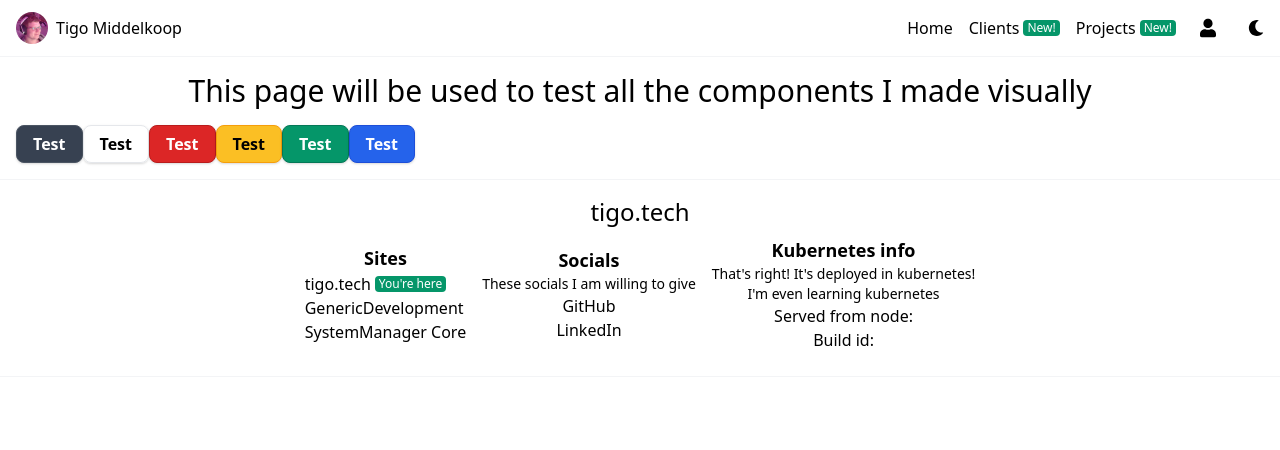
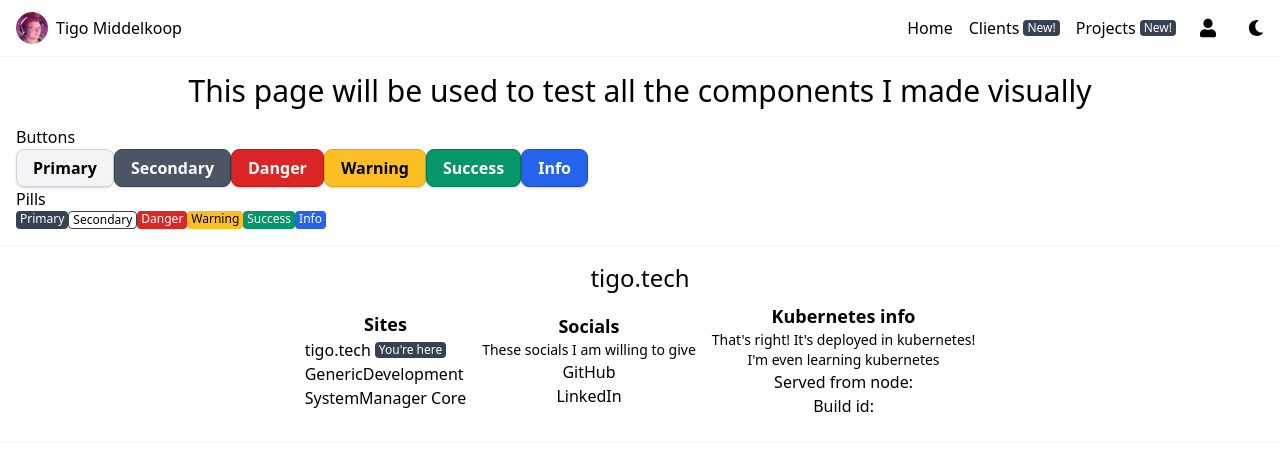
Before and after one commit to tigomiddelkoop/Portfolio, a Next.js app: page /test in a window 1280 px wide. Shown: the top 450 px of the page. Built offline with nearby package versions, Linux system fonts and the light colour scheme.

Commit message:
Worked on the footer, buttons and the pills. Updated the test page to include the new components

```diff
--- a/src/components/Pill.tsx
+++ /dev/null
@@ -1,9 +0,0 @@
-export default function Pill({children}) {
-
-
-    return (
-        <div className={"bg-green-600 text-white rounded px-1 font-light text-xs"}>
-            {children}
-        </div>
-    )
-}
--- a/src/components/button.module.scss
+++ b/src/components/button.module.scss
@@ -7,7 +7,7 @@
 }
 
 .secondary {
-  @apply button text-black
+  @apply button text-black border-gray-700 text-white bg-gray-600
 }
 
 .success {
--- a/src/components/footer.tsx
+++ b/src/components/footer.tsx
@@ -1,9 +1,9 @@
-import Pill from "./Pill";
+import Pill from "./pill";
 import styles from "./footer.module.scss"
 
 export default function Footer() {
 
-    return <div
+    return <footer
         className={"p-4 border-t border-b border-gray-100 items-center justify-center text-center"}>
         <h1 className={"text-2xl"}>tigo.tech</h1>
         <div className={"flex flex-col lg:flex-row items-center justify-center text-center"}>
@@ -35,6 +35,6 @@ export default function Footer() {
                 <p>Build id:</p>
             </div>
         </div>
-    </div>
+    </footer>
 
 }
--- a/src/components/navbar.tsx
+++ b/src/components/navbar.tsx
@@ -1,7 +1,7 @@
 import Link from "next/link"
 import Image from "next/image"
 import styles from "./navbar.module.scss"
-import Pill from "./Pill";
+import Pill from "./pill";
 import {useRouter} from 'next/router'
 
 import {useState} from "react";
--- /dev/null
+++ b/src/components/pill.module.scss
@@ -0,0 +1,27 @@
+.pill {
+  @apply rounded px-1 font-light text-xs;
+}
+
+.primary {
+  @apply pill text-white bg-gray-700;
+}
+
+.secondary {
+  @apply pill border border-gray-700;
+}
+
+.danger {
+  @apply pill bg-red-600 text-white;
+}
+
+.warning {
+  @apply pill bg-yellow-400 text-black;
+}
+
+.success {
+  @apply pill text-white bg-green-600;
+}
+
+.info {
+  @apply pill text-white bg-blue-600;
+}
--- /dev/null
+++ b/src/components/pill.tsx
@@ -0,0 +1,42 @@
+import styles from "./pill.module.scss"
+
+export default function Pill(props) {
+
+
+    let type = styles.primary;
+
+    switch (props.color) {
+        default: // default to primary colors when no color has been given
+        case "primary": {
+            type = styles.primary + " dark:border-gray-600 dark:text-white dark:hover:bg-gray-500 dark:bg-gray-700";
+            break;
+        }
+        case "secondary": {
+            type = styles.secondary;
+            break;
+        }
+        case "danger": {
+            type = styles.danger
+            break;
+        }
+        case "warning": {
+            type = styles.warning;
+            break;
+        }
+        case "success": {
+            type = styles.success;
+            break;
+        }
+        case "info": {
+            type = styles.info;
+            break;
+        }
+
+    }
+
+    return (
+        <div className={type}>
+            {props.children}
+        </div>
+    )
+}
--- a/src/pages/_document.tsx
+++ b/src/pages/_document.tsx
@@ -8,7 +8,7 @@ class MyDocument extends Document {
 
     render() {
         return (
-            <Html className={"dark"}>
+            <Html className={""}>
                 <Head />
                 <body>
                 <Main />
--- a/src/pages/clients/index.tsx
+++ b/src/pages/clients/index.tsx
@@ -6,7 +6,7 @@ import {Fragment} from "react";
 export default function index() {
     return <Fragment>
         <Head>
-            <title>Projects</title>
+            <title>Tigo Middelkoop - Clients</title>
         </Head>
         <h1>The people I worked for</h1>
         <h2 className={""}><Link href={"/"}>Back to the homepage!</Link></h2>
--- a/src/pages/index.tsx
+++ b/src/pages/index.tsx
@@ -7,12 +7,11 @@ export default function Home() {
         <Fragment>
             <div>
                 <Head>
-                    <title>Tigo Middelkoop</title>
+                    <title>Tigo Middelkoop - Home</title>
                     <link rel="icon" href="/favicon.ico"/>
                 </Head>
                 <main>
                     <div className={""}>
-
                         <div className="md:flex">
                             <img className="shadow border-2 h-64 w-64 mx-auto md:mx-0 md:mr-6 rounded-full"
                                  alt="Tigo" src={"/img/profilepicture.png"}/>
@@ -23,18 +22,14 @@ export default function Home() {
                                 <h4 className="text-xs font-light mb-6">Interested in Learning: C++, C, Objective-C,
                                     Java &
                                     Rust</h4>
-                                <div className="mb-4">
-                                    <p className={"block font-semibold md:inline mb-2 md:mb-0 md:mr-2"}>SystemManager<span
-                                        className={"hidden md:inline"}>:</span></p>
+                                <div className="mb-4 flex">
+                                    <a className={"mr-1"}
+                                        href="https://systemmanager.io"><Button color={"primary"}>Core</Button></a>
                                     <a
-                                        href="https://systemmanager.io"><Button>Core</Button></a>
-                                    <a
-                                        href="https://systemmanager.cloud"><Button>Cloud</Button></a>
+                                        href="https://systemmanager.cloud"><Button color={"primary"}>Cloud</Button></a>
                                 </div>
-                                <div className={"mb-4"}>
-                                    <p className={"block md:inline mb-2 md:mb-0 md:mr-2"}>Social<span
-                                        className={"hidden md:inline"}>:</span></p>
-                                    <a
+                                <div className={"mb-4 flex"}>
+                                    <a className={"mr-1"}
                                         href="https://www.linkedin.com/in/tigo-middelkoop-92067a15b/"><Button>LinkedIn</Button></a>
                                     <a
                                         href="https://github.com/tigomiddelkoop">
@@ -42,11 +37,10 @@ export default function Home() {
                                 </div>
                             </div>
                         </div>
+                        <h1 className={"text-4xl"}>Tools</h1>
+                        <h1 className={"text-1xl"}>Tools</h1>
                     </div>
                 </main>
-                <footer>
-
-                </footer>
             </div>
         </Fragment>
     )
--- a/src/pages/projects/index.tsx
+++ b/src/pages/projects/index.tsx
@@ -6,7 +6,7 @@ import {Fragment} from "react";
 export default function index() {
     return <Fragment>
         <Head>
-            <title>Projects</title>
+            <title>Tigo Middelkoop - Projects</title>
         </Head>
         <h1>All my projects</h1>
         <h2 className={""}><Link href={"/"}>Back to the homepage!</Link></h2>
--- a/src/pages/test.tsx
+++ b/src/pages/test.tsx
@@ -1,16 +1,32 @@
 import Button from "../components/button";
+import Pill from "../components/pill";
 
 export default function Test() {
     return (
         <div>
-            <h1 className={"text-center text-3xl mb-4"}>This page will be used to test all the components I made visually</h1>
-            <div className={"flex"}>
-                <Button color={"primary"}>Test</Button>
-                <Button color={"secondary"}>Test</Button>
-                <Button color={"danger"}>Test</Button>
-                <Button color={"warning"}>Test</Button>
-                <Button color={"success"}>Test</Button>
-                <Button color={"info"}>Test</Button>
+            <h1 className={"text-center text-3xl mb-4"}>This page will be used to test all the components I made
+                visually</h1>
+            <div>
+                <h1>Buttons</h1>
+                <div className={"flex"}>
+                    <Button color={"primary"}>Primary</Button>
+                    <Button color={"secondary"}>Secondary</Button>
+                    <Button color={"danger"}>Danger</Button>
+                    <Button color={"warning"}>Warning</Button>
+                    <Button color={"success"}>Success</Button>
+                    <Button color={"info"}>Info</Button>
+                </div>
+            </div>
+            <div>
+                <h1>Pills</h1>
+                <div className={"flex"}>
+                    <Pill color={"primary"}>Primary</Pill>
+                    <Pill color={"secondary"}>Secondary</Pill>
+                    <Pill color={"danger"}>Danger</Pill>
+                    <Pill color={"warning"}>Warning</Pill>
+                    <Pill color={"success"}>Success</Pill>
+                    <Pill color={"info"}>Info</Pill>
+                </div>
             </div>
         </div>
     )
--- a/src/styles/globals.css
+++ b/src/styles/globals.css
@@ -18,6 +18,10 @@ a {
   box-sizing: border-box;
 }
 
+.title {
+  @apply text-2xl;
+}
+
 @tailwind base;
 
 /* Start purging... */
```
Also changed, not shown: 1 other file (tests, documents, lock files or other folders).
